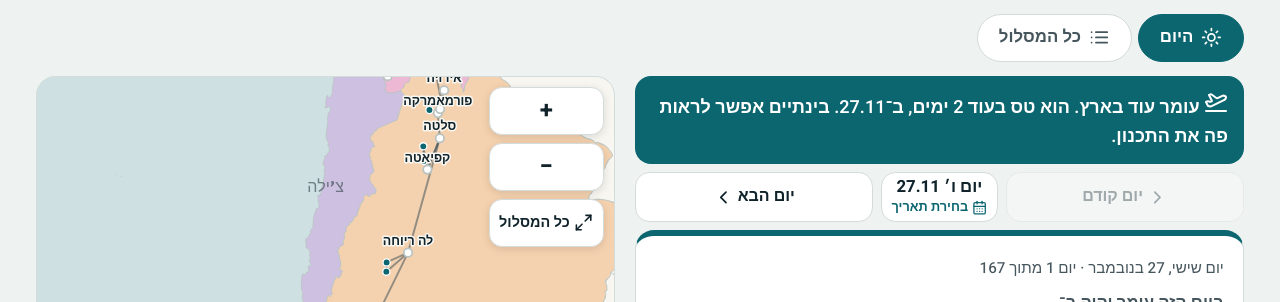
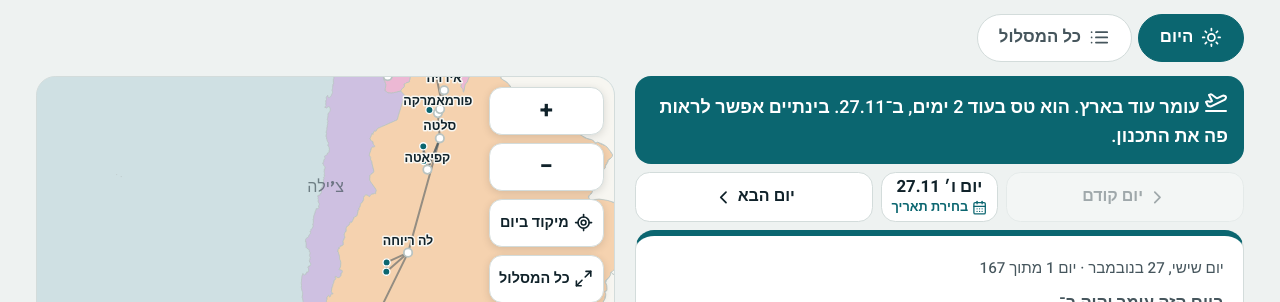
Before and after one commit to omerbinyamini7-coder/where-omer, a plain HTML site: page index.html in a window 1280 px wide. Shown: the part 74-376 px from the top of the page. Drawn offline with nearby package versions, Linux system fonts and the light colour scheme.

Commit message:
Map: focus-on-day button
Co-Authored-By: Claude Opus 5.5 <noreply@anthropic.com>
Claude-Session: https://claude.ai/code/session_01U9t3As9TgYAVz6GdKGVLhz

```diff
--- a/index.html
+++ b/index.html
@@ -600,12 +600,12 @@ document.querySelectorAll('.legendbox').forEach(b=>b.appendChild($('#legendTpl')
 let M = null;
 const svgEl = (()=>{ const s=document.createElementNS('http://www.w3.org/2000/svg','svg'); s.id='map'; s.setAttribute('role','img'); s.setAttribute('aria-label','מפת המסלול בדרום אמריקה'); return s; })();
 const tools = (()=>{ const t=document.createElement('div'); t.className='maptools';
-  t.innerHTML=`<button id="zin" aria-label="התקרבות">+</button><button id="zout" aria-label="התרחקות">−</button><button id="zall" class="lbl" aria-label="כל המסלול">${icon('maximize-2')}כל המסלול</button>`; return t; })();
+  t.innerHTML=`<button id="zin" aria-label="התקרבות">+</button><button id="zout" aria-label="התרחקות">−</button><button id="zday" class="lbl" aria-label="מיקוד על הדרך של היום המוצג">${icon('locate-fixed')}מיקוד ביום</button><button id="zall" class="lbl" aria-label="כל המסלול">${icon('maximize-2')}כל המסלול</button>`; return t; })();
 function placeMap(){
   const host = desktop() ? $('#sideHost') : tab==='map' ? $('#bigHost') : $('#miniHost');
   const live = desktop() || tab==='map';
   if(svgEl.parentNode!==host){ host.prepend(svgEl); }
-  if(live){ if(tools.parentNode!==host) host.appendChild(tools); } else tools.remove();
+  if(live){ if(tools.parentNode!==host){ host.appendChild(tools); drawIcons(); } } else tools.remove();
   svgEl.classList.toggle('live',live); svgEl.style.pointerEvents = live?'':'none';
   if(M) requestAnimationFrame(()=>M.relayout(live));
 }
@@ -725,6 +725,7 @@ async function initMap(){
   tools.querySelector('#zin').onclick=()=>svg.transition().duration(300).call(zoom.scaleBy,1.8);
   tools.querySelector('#zout').onclick=()=>svg.transition().duration(300).call(zoom.scaleBy,1/1.8);
   tools.querySelector('#zall').onclick=()=>M.all();
+  tools.querySelector('#zday').onclick=()=>M.select(sel);
   let rt=0; window.addEventListener('resize',()=>{ clearTimeout(rt); rt=setTimeout(placeMap,150); });
   M.relayout(desktop()||tab==='map');
 }
```
